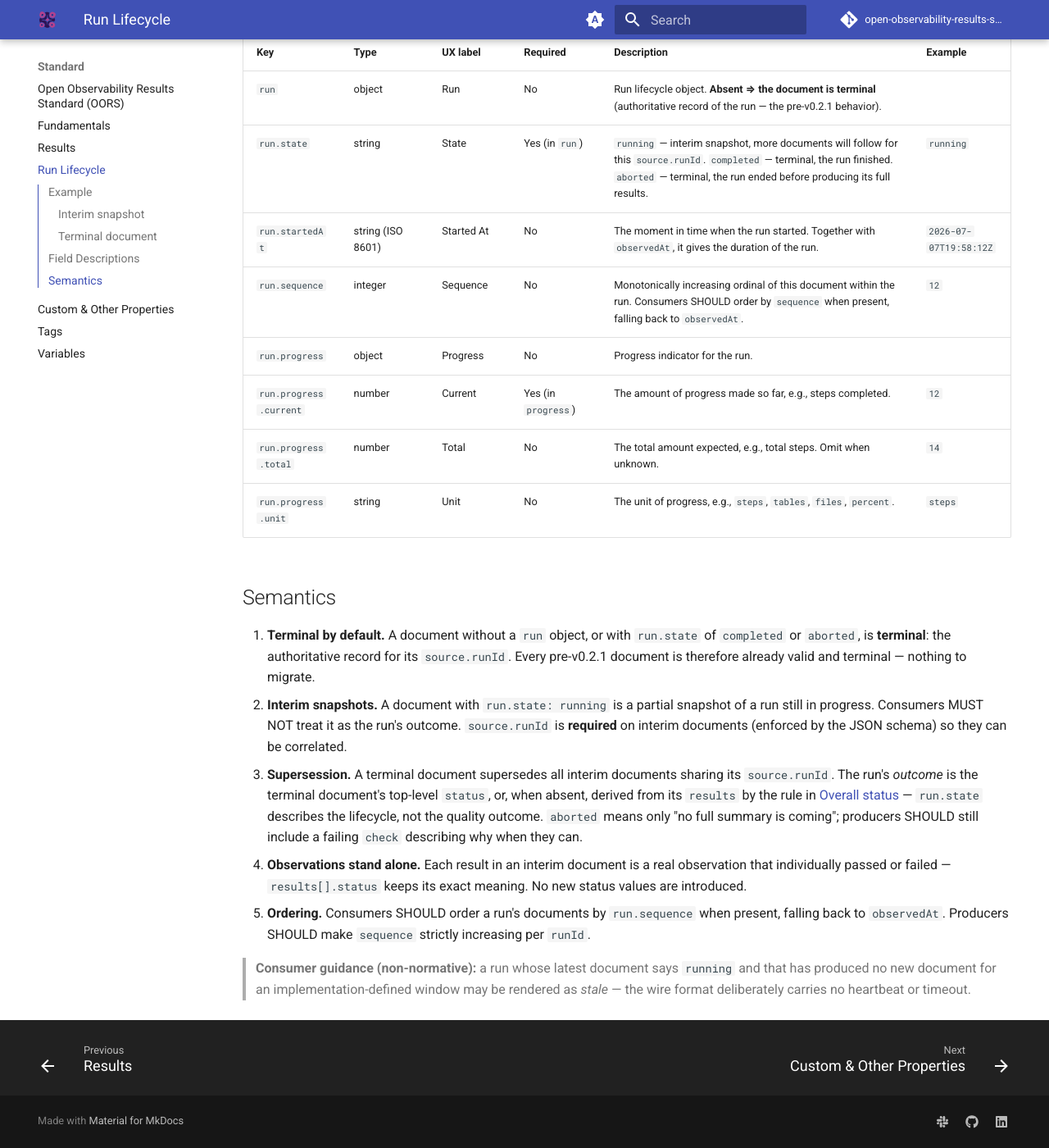
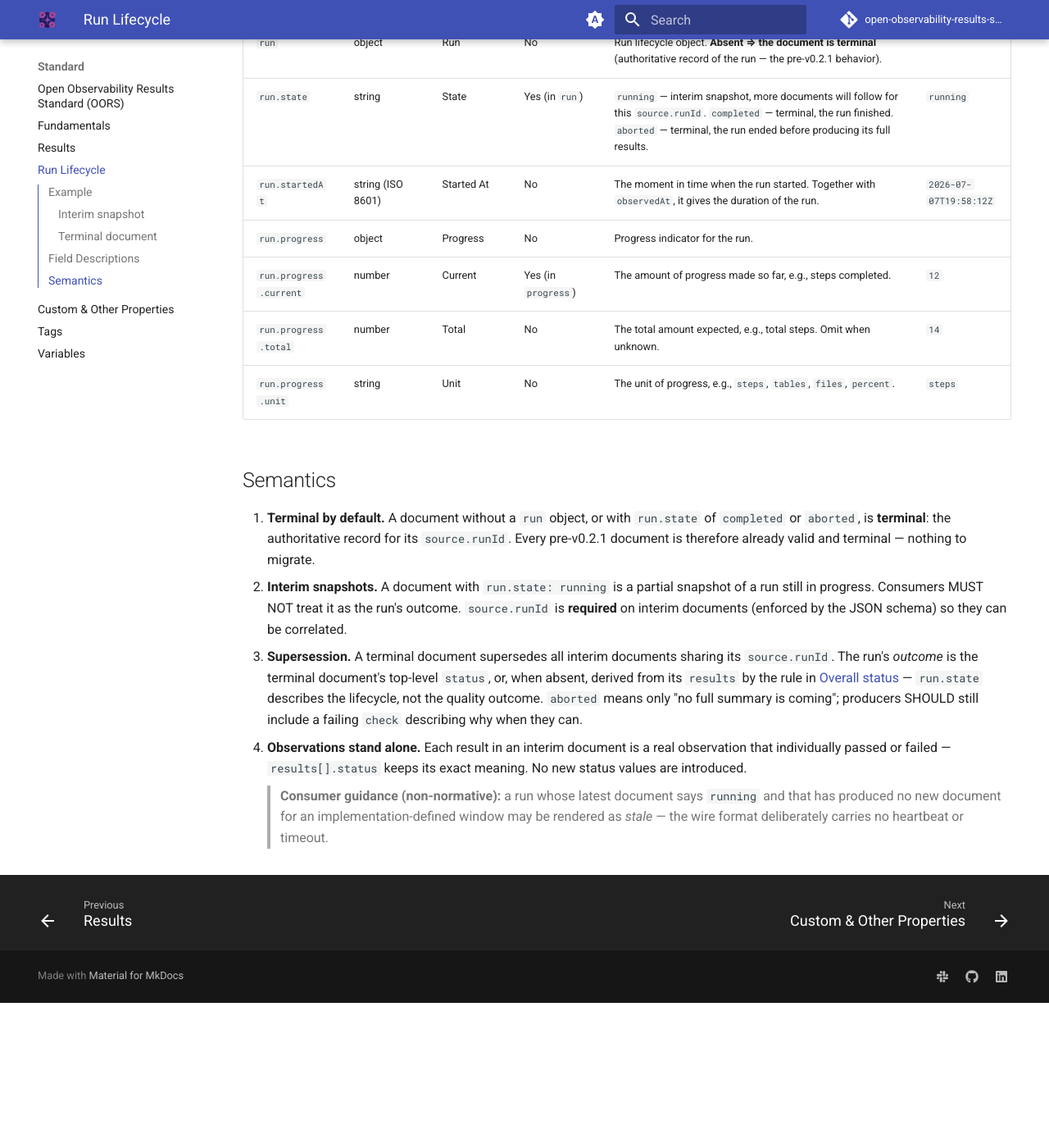
Before and after one commit to bitol-io/open-observability-results-standard, an MkDocs documentation site: the page built from docs/run-lifecycle.md, in a window 1280 px wide and 1400 px high, scrolled down 2195 px. Shown: the whole window at 82% size. Built offline with MkDocs 1.6.1 and Material for MkDocs 9.7.7, drawn with Linux system fonts in a browser that asks for light colours; comment, search, counter and statistics services are not loaded; the version menu is left out; after the commit the page ends 3418 px from its top, so only the background shows below that; some of the changed text lies outside the part shown.

Commit message:
Remove run.sequence property from examples, docs and schema
Signed-off-by: patrickb-alliander <patrick.beitsma@alliander.com>

```diff
--- a/docs/examples/full.oors.json
+++ b/docs/examples/full.oors.json
@@ -11,7 +11,6 @@
   "run": {
     "state": "completed",
     "startedAt": "2026-01-15T09:12:40Z",
-    "sequence": 7,
     "progress": {
       "current": 6,
       "total": 6,
--- a/docs/examples/full.oors.yaml
+++ b/docs/examples/full.oors.yaml
@@ -9,7 +9,6 @@
 run:
   state: completed
   startedAt: "2026-01-15T09:12:40Z"
-  sequence: 7
   progress:
     current: 6
     total: 6
--- a/docs/examples/progressive.oors.json
+++ b/docs/examples/progressive.oors.json
@@ -9,7 +9,6 @@
   },
   "run": {
     "state": "running",
-    "sequence": 12,
     "progress": {
       "current": 12,
       "total": 14,
--- a/docs/examples/progressive.oors.yaml
+++ b/docs/examples/progressive.oors.yaml
@@ -7,7 +7,6 @@
   runId: silver-1783398037701
 run:
   state: running
-  sequence: 12
   progress:
     current: 12
     total: 14
--- a/docs/run-lifecycle.md
+++ b/docs/run-lifecycle.md
@@ -30,7 +30,6 @@
   runId: silver-1783398037701
 run:
   state: running
-  sequence: 12
   progress:
     current: 12
     total: 14
@@ -62,7 +61,6 @@
   },
   "run": {
     "state": "running",
-    "sequence": 12,
     "progress": { "current": 12, "total": 14, "unit": "steps" }
   },
   "results": [
@@ -112,7 +109,6 @@
 | `run`                  | object  | Run       | No              | Run lifecycle object. **Absent ⇒ the document is terminal** (authoritative record of the run — the pre-v0.2.1 behavior).                                                             |           |
 | `run.state`            | string  | State     | Yes (in `run`)  | `running` — interim snapshot, more documents will follow for this `source.runId`. `completed` — terminal, the run finished. `aborted` — terminal, the run ended before producing its full results. | `running` |
 | `run.startedAt`        | string (ISO 8601) | Started At | No            | The moment in time when the run started. Together with `observedAt`, it gives the duration of the run.                                                                              | `2026-07-07T19:58:12Z` |
-| `run.sequence`         | integer | Sequence  | No              | Monotonically increasing ordinal of this document within the run. Consumers SHOULD order by `sequence` when present, falling back to `observedAt`.                                   | `12`      |
 | `run.progress`         | object  | Progress  | No              | Progress indicator for the run.                                                                                                                                                       |           |
 | `run.progress.current` | number  | Current   | Yes (in `progress`) | The amount of progress made so far, e.g., steps completed.                                                                                                                        | `12`      |
 | `run.progress.total`   | number  | Total     | No              | The total amount expected, e.g., total steps. Omit when unknown.                                                                                                                      | `14`      |
@@ -124,6 +120,4 @@
 2. **Interim snapshots.** A document with `run.state: running` is a partial snapshot of a run still in progress. Consumers MUST NOT treat it as the run's outcome. `source.runId` is **required** on interim documents (enforced by the JSON schema) so they can be correlated.
 3. **Supersession.** A terminal document supersedes all interim documents sharing its `source.runId`. The run's *outcome* is the terminal document's top-level `status`, or, when absent, derived from its `results` by the rule in [Overall status](fundamentals.md#overall-status) — `run.state` describes the lifecycle, not the quality outcome. `aborted` means only "no full summary is coming"; producers SHOULD still include a failing `check` describing why when they can.
 4. **Observations stand alone.** Each result in an interim document is a real observation that individually passed or failed — `results[].status` keeps its exact meaning. No new status values are introduced.
-5. **Ordering.** Consumers SHOULD order a run's documents by `run.sequence` when present, falling back to `observedAt`. Producers SHOULD make `sequence` strictly increasing per `runId`.
-
 > **Consumer guidance (non-normative):** a run whose latest document says `running` and that has produced no new document for an implementation-defined window may be rendered as *stale* — the wire format deliberately carries no heartbeat or timeout.
```
Also changed, not shown: other parts of docs/run-lifecycle.md (+0 -1 lines), CHANGELOG.md (+1 -0 lines), 2 other files.
